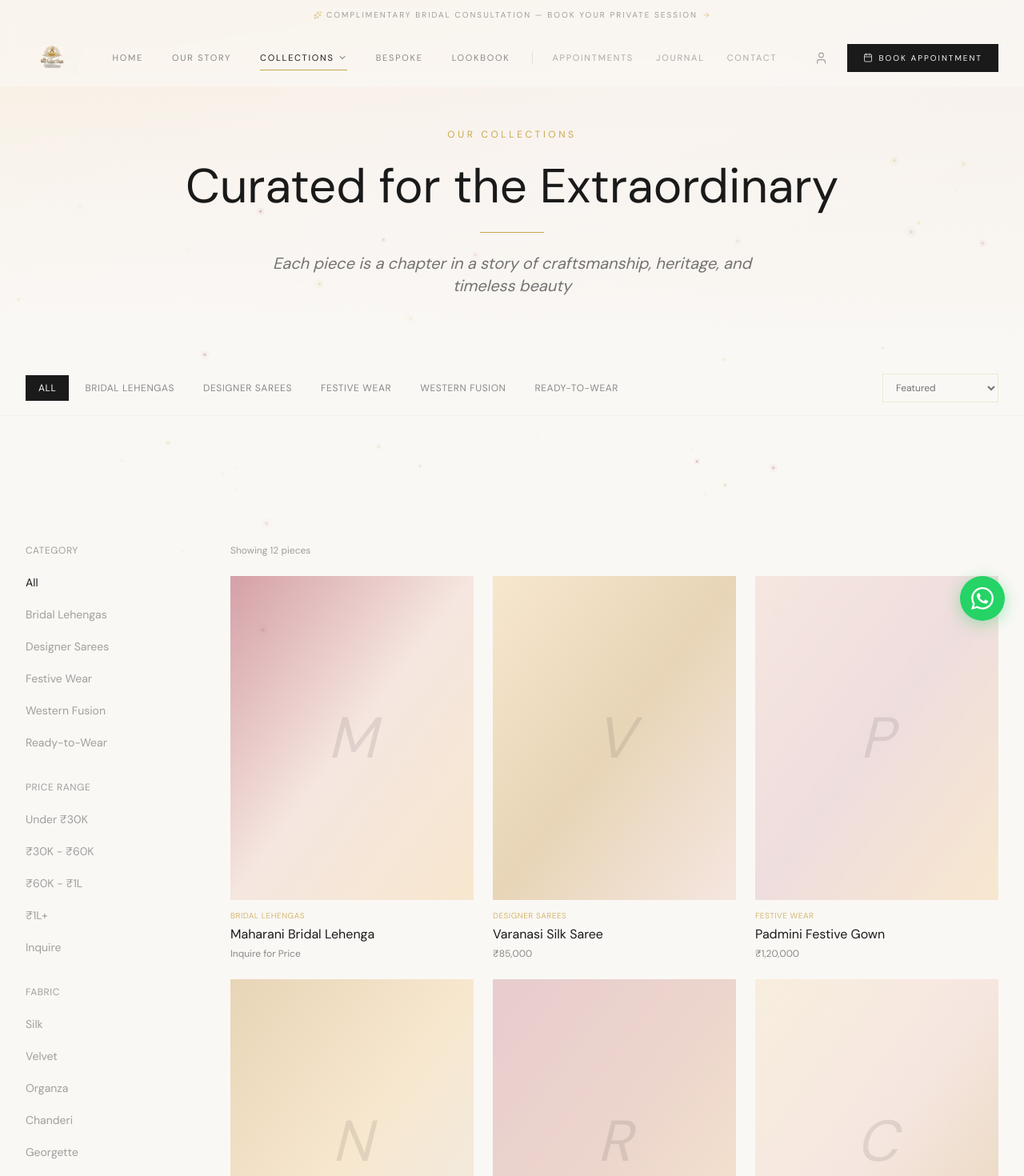
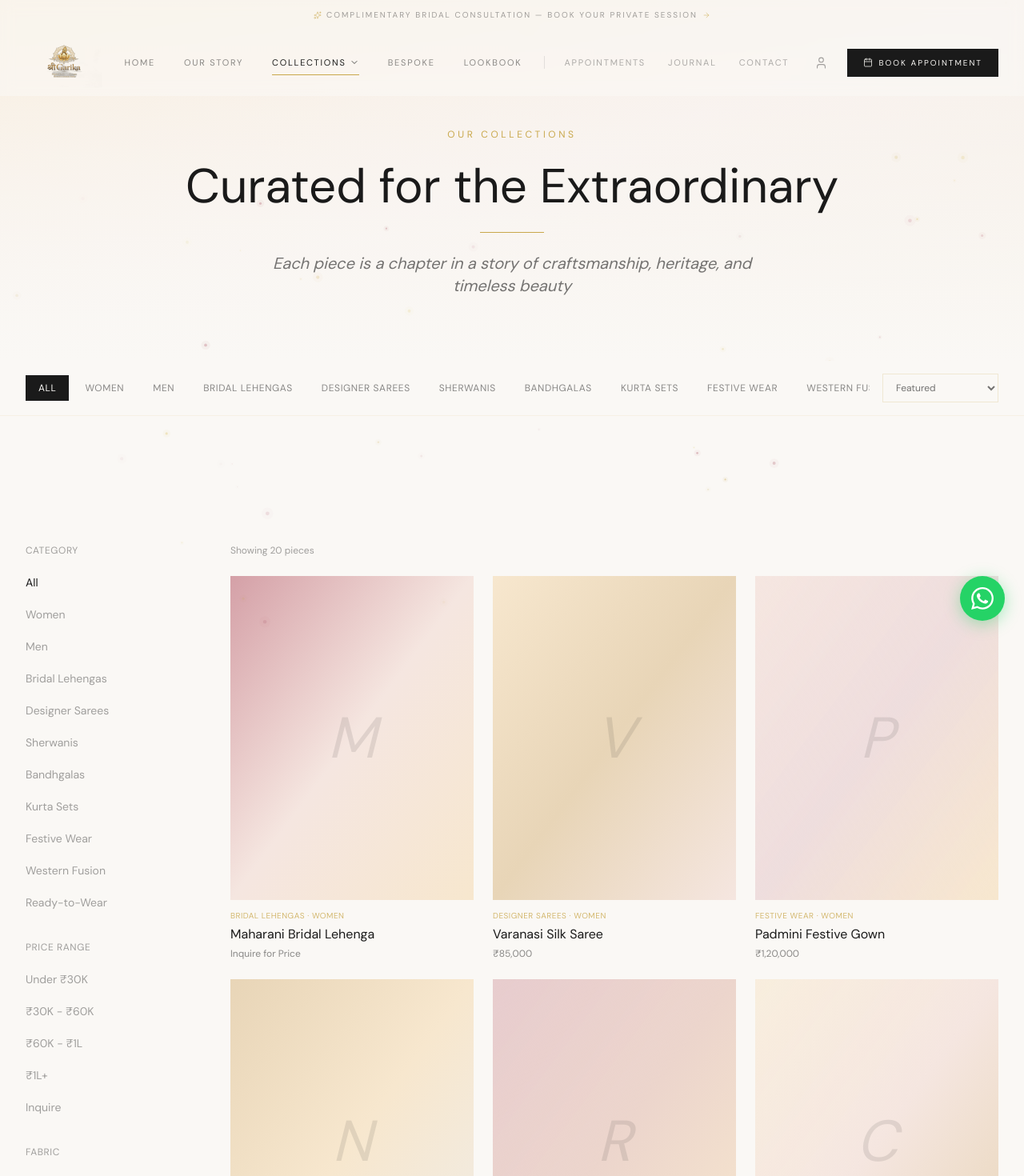
Before and after one commit to Devloper2003/Shringarika, a Next.js app: page /collections in a window 1280 px wide. Shown: the top 1470 px of the page at 80% size. Built offline with nearby package versions, Linux system fonts and the light colour scheme.

Commit message:
287bf767-616b-421d-8c7a-c6b1a01855af

```diff
--- a/src/app/collections/page.tsx
+++ b/src/app/collections/page.tsx
@@ -21,21 +21,31 @@ function FadeInSection({ children, className = '', delay = 0 }: { children: Reac
   );
 }
 
-const categories = ['All', 'Bridal Lehengas', 'Designer Sarees', 'Festive Wear', 'Western Fusion', 'Ready-to-Wear'];
+const categories = ['All', 'Women', 'Men', 'Bridal Lehengas', 'Designer Sarees', 'Sherwanis', 'Bandhgalas', 'Kurta Sets', 'Festive Wear', 'Western Fusion', 'Ready-to-Wear'];
 
 const products = [
-  { id: 1, name: 'Maharani Bridal Lehenga', category: 'Bridal Lehengas', price: 'Inquire for Price', gradient: 'from-rose-gold-light via-blush to-champagne', letter: 'M' },
-  { id: 2, name: 'Varanasi Silk Saree', category: 'Designer Sarees', price: '₹85,000', gradient: 'from-champagne via-sandalwood to-blush', letter: 'V' },
-  { id: 3, name: 'Padmini Festive Gown', category: 'Festive Wear', price: '₹1,20,000', gradient: 'from-blush via-rose-gold-light/30 to-champagne', letter: 'P' },
-  { id: 4, name: 'Noor Fusion Drape Set', category: 'Western Fusion', price: '₹68,000', gradient: 'from-sandalwood via-champagne to-ivory-dark', letter: 'N' },
-  { id: 5, name: 'Rajputana Bridal Lehenga', category: 'Bridal Lehengas', price: 'Inquire for Price', gradient: 'from-rose-gold-light/50 via-blush-warm to-champagne', letter: 'R' },
-  { id: 6, name: 'Chanderi Elegance Saree', category: 'Designer Sarees', price: '₹55,000', gradient: 'from-champagne/60 via-blush to-sandalwood', letter: 'C' },
-  { id: 7, name: 'Mehfil Anarkali Set', category: 'Festive Wear', price: '₹78,000', gradient: 'from-blush-warm via-champagne to-rose-gold-light/20', letter: 'M' },
-  { id: 8, name: 'Sakhi RTW Kurta Set', category: 'Ready-to-Wear', price: '₹28,000', gradient: 'from-ivory-dark via-champagne to-blush', letter: 'S' },
-  { id: 9, name: 'Padmini Zardozi Lehenga', category: 'Bridal Lehengas', price: 'Inquire for Price', gradient: 'from-champagne via-rose-gold-light/40 to-blush-warm', letter: 'P' },
-  { id: 10, name: 'Gota Patti Festive Saree', category: 'Designer Sarees', price: '₹92,000', gradient: 'from-blush via-sandalwood to-champagne', letter: 'G' },
-  { id: 11, name: 'Indowestern Jacket Set', category: 'Western Fusion', price: '₹72,000', gradient: 'from-sandalwood/80 via-champagne to-blush', letter: 'I' },
-  { id: 12, name: 'Everyday Luxe Co-ord', category: 'Ready-to-Wear', price: '₹22,000', gradient: 'from-ivory-dark via-blush to-champagne', letter: 'E' },
+  // Women's Collection
+  { id: 1, name: 'Maharani Bridal Lehenga', category: 'Bridal Lehengas', gender: 'Women', price: 'Inquire for Price', gradient: 'from-rose-gold-light via-blush to-champagne', letter: 'M' },
+  { id: 2, name: 'Varanasi Silk Saree', category: 'Designer Sarees', gender: 'Women', price: '₹85,000', gradient: 'from-champagne via-sandalwood to-blush', letter: 'V' },
+  { id: 3, name: 'Padmini Festive Gown', category: 'Festive Wear', gender: 'Women', price: '₹1,20,000', gradient: 'from-blush via-rose-gold-light/30 to-champagne', letter: 'P' },
+  { id: 4, name: 'Noor Fusion Drape Set', category: 'Western Fusion', gender: 'Women', price: '₹68,000', gradient: 'from-sandalwood via-champagne to-ivory-dark', letter: 'N' },
+  { id: 5, name: 'Rajputana Bridal Lehenga', category: 'Bridal Lehengas', gender: 'Women', price: 'Inquire for Price', gradient: 'from-rose-gold-light/50 via-blush-warm to-champagne', letter: 'R' },
+  { id: 6, name: 'Chanderi Elegance Saree', category: 'Designer Sarees', gender: 'Women', price: '₹55,000', gradient: 'from-champagne/60 via-blush to-sandalwood', letter: 'C' },
+  { id: 7, name: 'Mehfil Anarkali Set', category: 'Festive Wear', gender: 'Women', price: '₹78,000', gradient: 'from-blush-warm via-champagne to-rose-gold-light/20', letter: 'M' },
+  { id: 8, name: 'Sakhi RTW Kurta Set', category: 'Ready-to-Wear', gender: 'Women', price: '₹28,000', gradient: 'from-ivory-dark via-champagne to-blush', letter: 'S' },
+  // Men's Collection
+  { id: 9, name: 'Maharaja Sherwani', category: 'Sherwanis', gender: 'Men', price: 'Inquire for Price', gradient: 'from-noir-soft/40 via-sandalwood to-champagne', letter: 'M' },
+  { id: 10, name: 'Royal Bandhgala Suit', category: 'Bandhgalas', gender: 'Men', price: '₹1,45,000', gradient: 'from-champagne/60 via-sandalwood/30 to-blush-warm', letter: 'R' },
+  { id: 11, name: 'Heritage Silk Kurta Set', category: 'Kurta Sets', gender: 'Men', price: '₹42,000', gradient: 'from-sandalwood via-champagne to-ivory-dark', letter: 'H' },
+  { id: 12, name: 'Jodhpuri Achkan', category: 'Bandhgalas', gender: 'Men', price: '₹1,10,000', gradient: 'from-champagne via-rose-gold-light/30 to-sandalwood', letter: 'J' },
+  { id: 13, name: 'Padmini Zardozi Lehenga', category: 'Bridal Lehengas', gender: 'Women', price: 'Inquire for Price', gradient: 'from-champagne via-rose-gold-light/40 to-blush-warm', letter: 'P' },
+  { id: 14, name: 'Gota Patti Festive Saree', category: 'Designer Sarees', gender: 'Women', price: '₹92,000', gradient: 'from-blush via-sandalwood to-champagne', letter: 'G' },
+  { id: 15, name: 'Indowestern Jacket Set', category: 'Western Fusion', gender: 'Women', price: '₹72,000', gradient: 'from-sandalwood/80 via-champagne to-blush', letter: 'I' },
+  { id: 16, name: 'Everyday Luxe Co-ord', category: 'Ready-to-Wear', gender: 'Women', price: '₹22,000', gradient: 'from-ivory-dark via-blush to-champagne', letter: 'E' },
+  { id: 17, name: 'Utsav Embroidered Kurta', category: 'Kurta Sets', gender: 'Men', price: '₹35,000', gradient: 'from-champagne via-blush-warm to-sandalwood', letter: 'U' },
+  { id: 18, name: 'Regal Wedding Sherwani', category: 'Sherwanis', gender: 'Men', price: 'Inquire for Price', gradient: 'from-rose-gold-light/30 via-champagne to-sandalwood', letter: 'R' },
+  { id: 19, name: 'Evening Bandhgala', category: 'Bandhgalas', gender: 'Men', price: '₹95,000', gradient: 'from-noir-soft/30 via-champagne to-blush', letter: 'E' },
+  { id: 20, name: 'Festive Men\'s Kurta', category: 'Kurta Sets', gender: 'Men', price: '₹28,000', gradient: 'from-blush-warm via-champagne/60 to-sandalwood', letter: 'F' },
 ];
 
 const sortOptions = ['Featured', 'Newest', 'Price: Low to High', 'Price: High to Low'];
@@ -47,6 +57,10 @@ export default function CollectionsPage() {
 
   const filteredProducts = activeCategory === 'All'
     ? products
+    : activeCategory === 'Women'
+    ? products.filter(p => p.gender === 'Women')
+    : activeCategory === 'Men'
+    ? products.filter(p => p.gender === 'Men')
     : products.filter(p => p.category === activeCategory);
 
   return (
@@ -271,7 +285,7 @@ export default function CollectionsPage() {
                         </div>
                       </div>
                       <div>
-                        <p className="font-dm-sans text-[10px] tracking-wider uppercase text-zari-gold/80 mb-1">{product.category}</p>
+                        <p className="font-dm-sans text-[10px] tracking-wider uppercase text-zari-gold/80 mb-1">{product.category} · {product.gender}</p>
                         <h3 className="font-playfair text-sm md:text-base text-noir mb-1 group-hover:text-zari-gold transition-colors duration-300">{product.name}</h3>
                         <p className="font-dm-sans text-xs text-noir/50">{product.price}</p>
                       </div>
--- a/src/app/page.tsx
+++ b/src/app/page.tsx
@@ -34,7 +34,7 @@ export default function Home() {
       <div className="bg-ivory py-8 text-center">
         <p className="font-cormorant text-lg sm:text-xl text-noir/60 italic max-w-2xl mx-auto px-4">
           Not just a fashion brand — but a deeply personal, cinematic couture experience
-          where every woman walks into her most beautiful story.
+          where every woman and man walks into their most beautiful story.
         </p>
         <div className="w-12 h-[1px] bg-zari-gold/40 mx-auto mt-4" />
       </div>
--- a/src/components/shringarika/Collections.tsx
+++ b/src/components/shringarika/Collections.tsx
@@ -11,6 +11,14 @@ const collections = [
     category: 'bridal',
     gradient: 'from-rose-gold-light/40 via-blush to-champagne',
     letter: 'B',
+  },
+  {
+    title: 'Groom Edit',
+    subtitle: 'Sherwanis & Bandhgalas',
+    description: 'Regal elegance for the modern groom — handcrafted sherwanis and bandhgalas that command the occasion with quiet power.',
+    category: 'sherwanis',
+    gradient: 'from-noir-soft/40 via-sandalwood to-champagne',
+    letter: 'G',
   },
   {
     title: 'Festive Collection',
@@ -27,6 +35,14 @@ const collections = [
     category: 'fusion',
     gradient: 'from-ivory-dark via-champagne to-blush',
     letter: 'W',
+  },
+  {
+    title: 'Men\'s Kurta Sets',
+    subtitle: 'Refined Tradition',
+    description: 'From intimate pujas to grand celebrations — impeccably tailored kurta sets that honor tradition with a modern edge.',
+    category: 'men-kurta',
+    gradient: 'from-champagne/60 via-sandalwood/30 to-blush-warm',
+    letter: 'K',
   },
   {
     title: 'Ready-to-Wear',
@@ -81,11 +97,11 @@ export default function Collections() {
           className="font-dm-sans text-ivory/40 text-sm sm:text-base text-center max-w-xl mx-auto mb-16"
         >
           Each collection is a chapter in the Shringarika story — designed to make
-          every occasion unforgettable and every woman feel like the protagonist.
+          every occasion unforgettable for both women and men.
         </motion.p>
 
         {/* Collection Grid */}
-        <div className="grid grid-cols-1 sm:grid-cols-2 lg:grid-cols-4 gap-4 lg:gap-6">
+        <div className="grid grid-cols-1 sm:grid-cols-2 lg:grid-cols-3 gap-4 lg:gap-6">
           {collections.map((collection, i) => (
             <motion.div
               key={collection.title}
--- a/src/components/shringarika/Footer.tsx
+++ b/src/components/shringarika/Footer.tsx
@@ -15,14 +15,14 @@ export default function Footer() {
             <Image
               src="/images/logo.png"
               alt="Shringarika — Official Logo"
-              width={160}
-              height={50}
-              className="h-10 w-auto object-contain mb-4"
+              width={180}
+              height={60}
+              className="h-14 w-auto object-contain mb-4"
               priority
             />
             <p className="font-dm-sans text-xs text-ivory/30 leading-relaxed mb-6">
-              House of Shringarika — where every woman becomes the story.
-              Luxury bridal wear, bespoke couture & ready-to-wear collections from Jaipur.
+              House of Shringarika — where every woman and man becomes the story.
+              Luxury bridal wear, groom couture, bespoke fashion & ready-to-wear collections from Jaipur.
             </p>
             <div className="flex items-center gap-4">
               <a
@@ -73,7 +73,7 @@ export default function Footer() {
           <div>
             <h4 className="font-dm-sans text-[10px] tracking-[0.2em] uppercase text-ivory/40 mb-6">Collections</h4>
             <ul className="space-y-3">
-              {['Bridal Lehengas', 'Designer Sarees', 'Festive Wear', 'Western Fusion', 'Ready-to-Wear', 'Custom Bespoke'].map((item) => (
+              {['Bridal Lehengas', 'Designer Sarees', 'Sherwanis', 'Bandhgalas', 'Festive Wear', 'Western Fusion', 'Ready-to-Wear', 'Custom Bespoke'].map((item) => (
                 <li key={item}>
                   <Link href="/collections" className="font-dm-sans text-sm text-ivory/50 hover:text-zari-gold transition-colors duration-300">
                     {item}
--- a/src/components/shringarika/Header.tsx
+++ b/src/components/shringarika/Header.tsx
@@ -18,13 +18,23 @@ const primaryLinks = [
     mega: true,
     categories: [
       {
-        title: 'By Category',
+        title: 'Women',
         items: [
           { label: 'Bridal Lehengas', href: '/collections?cat=bridal' },
           { label: 'Designer Sarees', href: '/collections?cat=sarees' },
           { label: 'Festive Edit', href: '/collections?cat=festive' },
           { label: 'Western Fusion', href: '/collections?cat=western' },
           { label: 'Ready to Wear', href: '/collections?cat=rtw' },
+        ],
+      },
+      {
+        title: 'Men',
+        items: [
+          { label: 'Sherwanis', href: '/collections?cat=sherwanis' },
+          { label: 'Bandhgalas', href: '/collections?cat=bandhgalas' },
+          { label: 'Kurta Sets', href: '/collections?cat=men-kurta' },
+          { label: 'Achkan & Jodhpuri', href: '/collections?cat=achkan' },
+          { label: 'Men\'s Accessories', href: '/collections?cat=men-accessories' },
         ],
       },
       {
@@ -143,16 +153,16 @@ export default function Header() {
 
         {/* Main Nav Row */}
         <div className="max-w-7xl mx-auto px-4 sm:px-6 lg:px-8">
-          <div className="flex items-center justify-between h-16 lg:h-[72px]">
+          <div className="flex items-center justify-between h-20 lg:h-[84px]">
 
             {/* ─ Left: Logo ─ */}
             <Link href="/" className="flex items-center group shrink-0 z-10">
               <Image
                 src="/images/logo.png"
                 alt="Shringarika — Official Logo"
-                width={120}
-                height={48}
-                className="h-9 lg:h-11 w-auto object-contain group-hover:opacity-80 transition-opacity duration-500"
+                width={200}
+                height={70}
+                className="h-14 lg:h-16 w-auto object-contain group-hover:opacity-80 transition-opacity duration-500"
                 priority
               />
             </Link>
@@ -199,12 +209,12 @@ export default function Header() {
                           animate={{ opacity: 1, y: 0, scale: 1 }}
                           exit={{ opacity: 0, y: 8, scale: 0.98 }}
                           transition={{ duration: 0.25, ease: [0.25, 0.46, 0.45, 0.94] }}
-                          className="absolute top-full left-1/2 -translate-x-1/2 pt-3 w-[680px]"
+                          className="absolute top-full left-1/2 -translate-x-1/2 pt-3 w-[820px]"
                           onMouseEnter={openMega}
                           onMouseLeave={closeMegaDelayed}
                         >
                           <div className="bg-ivory/[0.98] backdrop-blur-xl border border-zari-gold/10 shadow-[0_20px_60px_rgba(0,0,0,0.08)] p-8">
-                            <div className="grid grid-cols-3 gap-8">
+                            <div className="grid grid-cols-4 gap-6">
                               {link.categories?.map((cat) => (
                                 <div key={cat.title}>
                                   <h4 className="font-cinzel text-[10px] tracking-[0.25em] uppercase text-zari-gold/80 mb-4 pb-2 border-b border-zari-gold/10">
@@ -397,9 +407,9 @@ export default function Header() {
                 <Image
                 src="/images/logo.png"
                 alt="Shringarika"
-                width={100}
-                height={40}
-                className="h-8 w-auto object-contain"
+                width={140}
+                height={56}
+                className="h-11 w-auto object-contain"
               />
                 <button
                   onClick={() => setMenuOpen(false)}
--- a/src/components/shringarika/HeroSection.tsx
+++ b/src/components/shringarika/HeroSection.tsx
@@ -249,8 +249,8 @@ export default function HeroSection() {
           transition={{ duration: 1.2, delay: 1.6, ease: [0.25, 0.46, 0.45, 0.94] }}
           className="font-dm-sans text-ivory/70 text-sm sm:text-base md:text-lg max-w-2xl mx-auto mb-10 sm:mb-12 leading-relaxed tracking-wide"
         >
-          Luxury bridal wear, bespoke couture & ready-to-wear collections —
-          where every woman becomes the story.
+          Luxury bridal wear, groom couture, bespoke fashion & ready-to-wear collections —
+          where every woman and man becomes the story.
         </motion.p>
 
         {/* CTA Buttons */}
--- a/src/components/shringarika/LoadingScreen.tsx
+++ b/src/components/shringarika/LoadingScreen.tsx
@@ -65,8 +65,8 @@ function WireframeLogoCanvas({ onComplete }: { onComplete: () => void }) {
       const canvas = canvasRef.current;
       if (!canvas) return;
       const dpr = Math.min(window.devicePixelRatio || 1, 2);
-      const displayW = 280;
-      const displayH = 140;
+      const displayW = 380;
+      const displayH = 180;
       canvas.width = displayW * dpr;
       canvas.height = displayH * dpr;
       canvas.style.width = `${displayW}px`;
@@ -82,7 +82,7 @@ function WireframeLogoCanvas({ onComplete }: { onComplete: () => void }) {
     <canvas
       ref={canvasRef}
       className="mx-auto"
-      style={{ width: 280, height: 140 }}
+      style={{ width: 380, height: 180 }}
     />
   );
 }
@@ -126,7 +126,7 @@ export default function LoadingScreen() {
             />
 
             {/* Logo with wireframe → fill animation */}
-            <div className="relative w-[280px] h-[140px] mx-auto mb-6">
+            <div className="relative w-[380px] h-[180px] mx-auto mb-6">
               {/* Wireframe layer — visible first, then fades */}
               <motion.div
                 initial={{ opacity: 1 }}
@@ -154,9 +154,9 @@ export default function LoadingScreen() {
                 <Image
                   src="/images/logo.png"
                   alt="Shringarika — Official Logo"
-                  width={260}
-                  height={120}
-                  className="w-auto h-auto max-w-[260px] object-contain"
+                  width={360}
+                  height={160}
+                  className="w-auto h-auto max-w-[360px] object-contain"
                   priority
                 />
               </motion.div>
```
